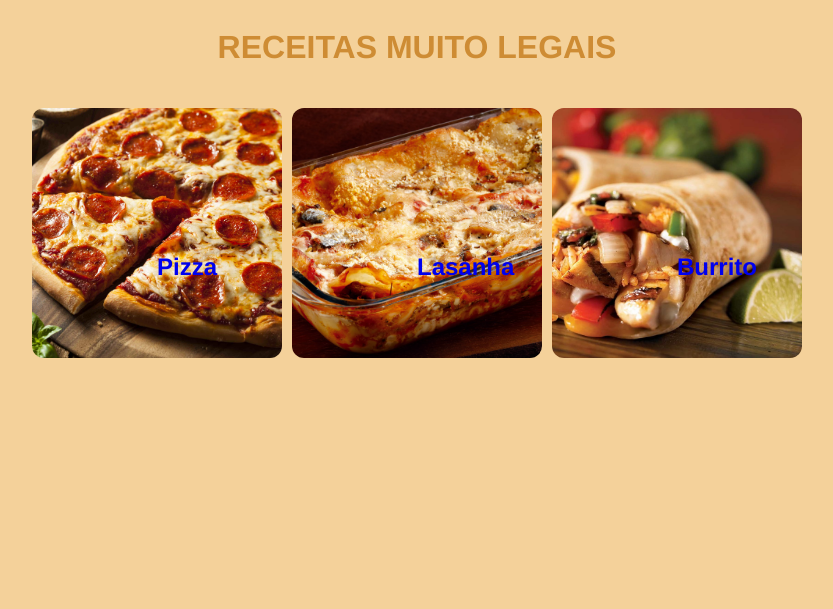
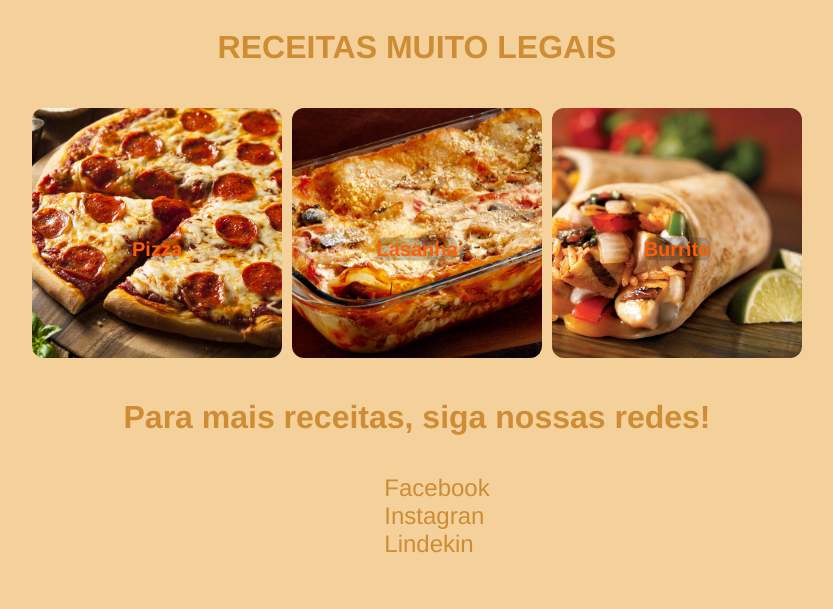
Before and after one commit to GabsFMA/Fullstack_Receitas, a plain HTML site: page src/HTML/index.html in a window 1280 px wide. Shown: the whole page, without its empty margins (223-1056 px from the left). Drawn offline with Linux system fonts and the light colour scheme.

Commit message:
feat: main page

```diff
--- a/src/HTML/index.html
+++ b/src/HTML/index.html
@@ -32,5 +32,16 @@
         </div>
       </div>
     </main>
+    <footer>
+      <h1>Para mais receitas, siga nossas redes!</h1>
+      <div class="redes">
+      <ul>
+        <li><a href="">Facebook</a></li>
+        <li><a href="">Instagran</a></li>
+        <li><a href="">Lindekin</a></li>
+      </ul>
+      </div>
+      <ul>
+    </footer>
   </body>
 </html>
--- a/src/Style/index_style.css
+++ b/src/Style/index_style.css
@@ -18,6 +18,7 @@ body{
     gap: 10px;
     justify-content: center;
     padding: 20px;
+    align-items: center;
 }
 
 .receita_seletor img{
@@ -32,20 +33,49 @@ body{
     display: inline-block;
     width: 250px;
     height: 250px;
+
 }
 
-.receita_tipo h2{
+.receita_tipo .receita_titulo {
     position: absolute;
     top: 50%;
     left: 50%;
+    transform: translate(-50%, -50%);
+    font-size: 20px;
+    font-weight: bold;
+    color: white;
+    background-color: rgba(0, 0, 0, 0.2);
+    border-radius: 8px;
 }
 
-.receita_tipo h2{
-    position: absolute;
-    top: 50%;
-    left: 50%;
+.receita_titulo:hover{
+    transform: scale(1.5);
+    color: #82301D;
+    transition: transform 0.3s ease, color 0.3s ease;
 }
 
-.receita_tipo h2 a{
+.receita_tipo .receita_titulo a{
     text-decoration: none;
+    color: #FA6008;
 }
+
+footer{
+    display: flex;
+    flex-direction: column;
+    width: 100%;
+    align-items: center;
+    color: #CE8C34;;
+}
+
+.redes ul{
+    list-style: none;
+}
+
+.redes ul li{
+    font-size: 24px;
+}
+
+.redes ul li a{
+    text-decoration: none;
+    color: #CE8C34;
+}
```
Also changed, not shown: src/Style/media_queries.css (added).
